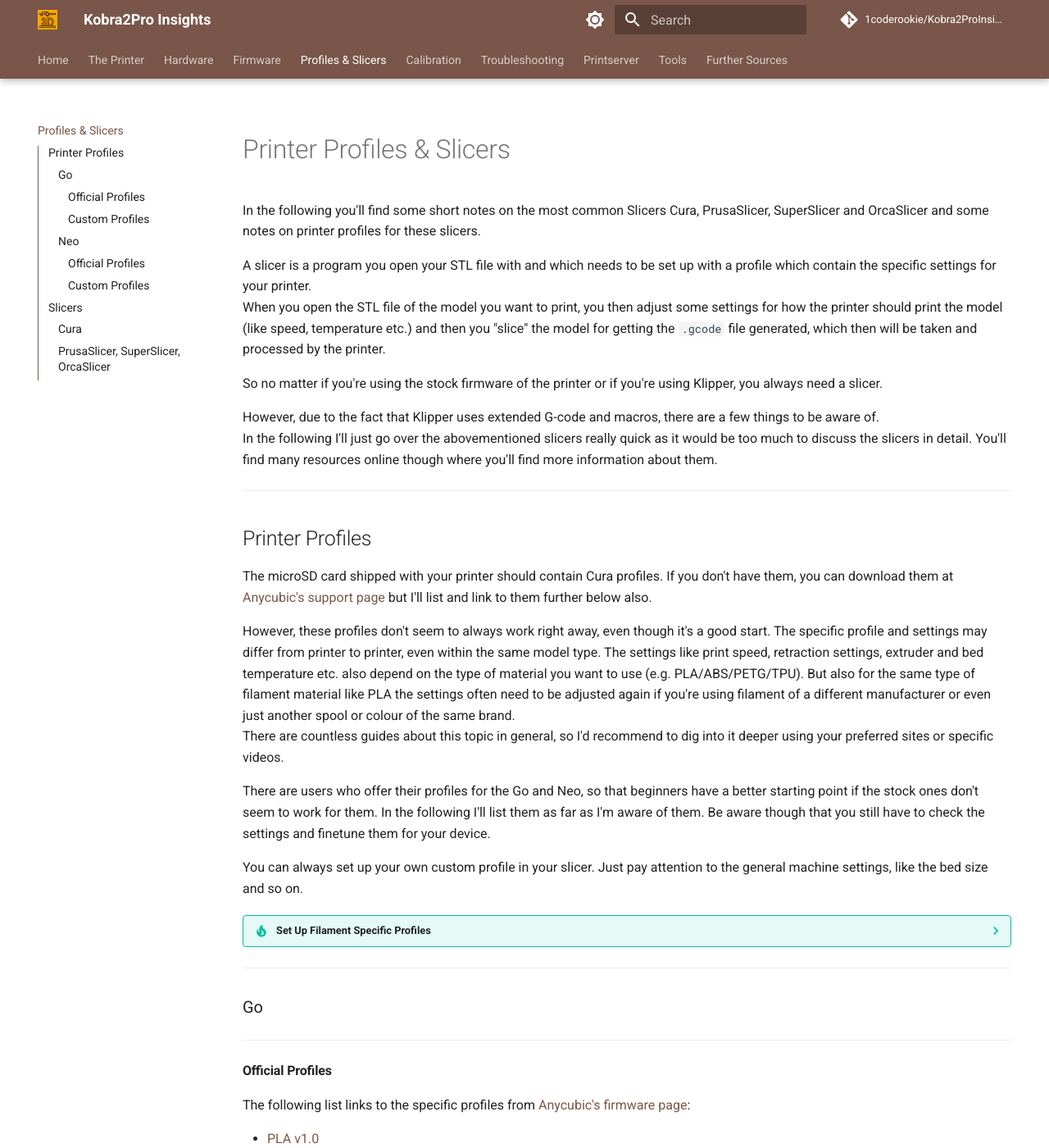
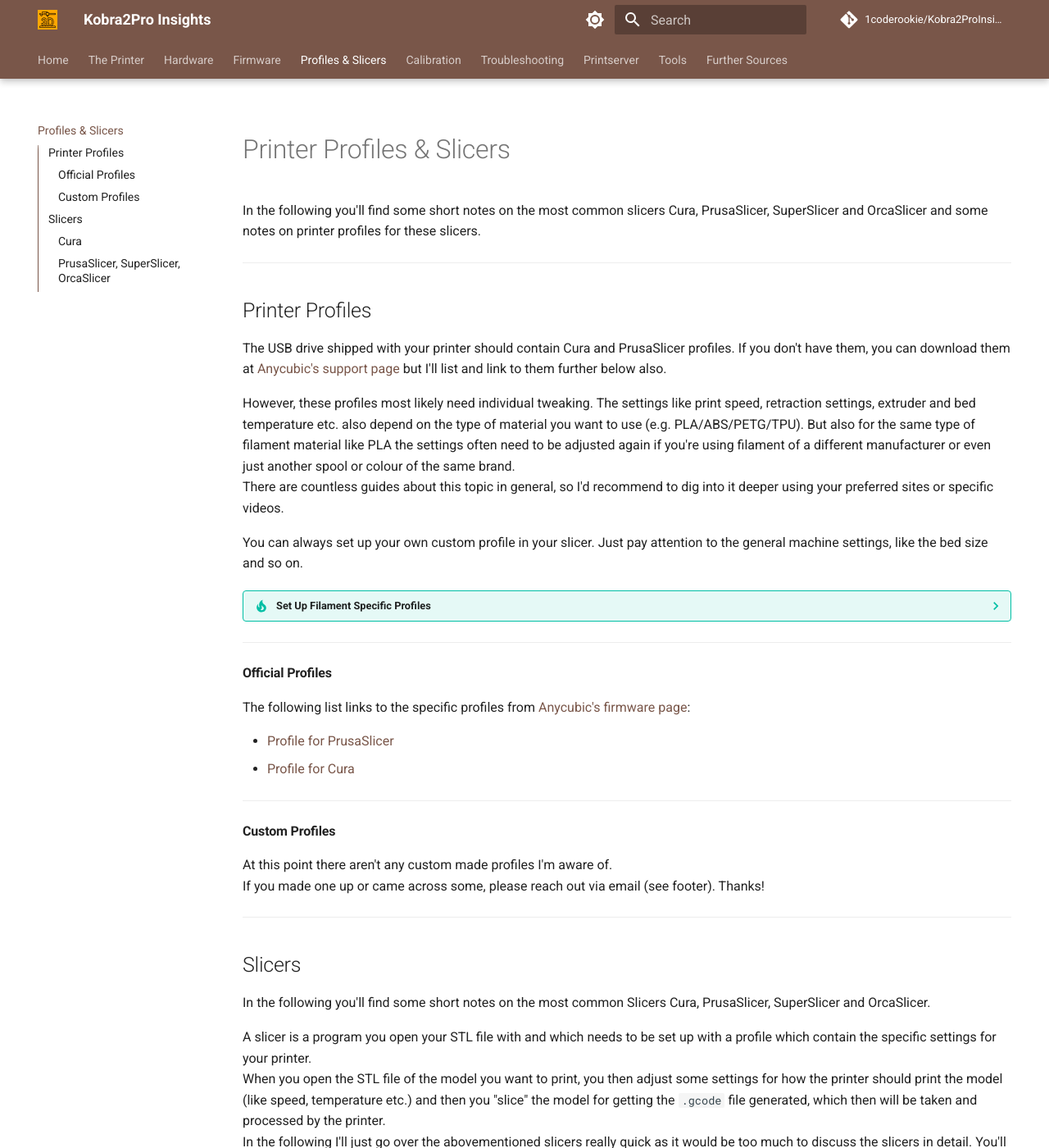
Before and after one commit to 1coderookie/Kobra2ProInsights, an MkDocs documentation site: the page built from docs/profiles.md, in a window 1280 px wide and 1400 px high. Shown: the whole window at 82% size. Built offline with MkDocs 1.6.1 and Material for MkDocs 9.7.7, drawn with Linux system fonts in a browser that asks for light colours; comment, search, counter and statistics services are not loaded; some of the changed text lies outside the part shown.

Commit message:
Update profiles.md

```diff
--- a/docs/profiles.md
+++ b/docs/profiles.md
@@ -3,27 +3,20 @@
 
 # Printer Profiles & Slicers
 
-In the following you'll find some short notes on the most common Slicers Cura, PrusaSlicer, SuperSlicer and OrcaSlicer and some notes on printer profiles for these slicers.
-
-A slicer is a program you open your STL file with and which needs to be set up with a profile which contain the specific settings for your printer.
-When you open the STL file of the model you want to print, you then adjust some settings for how the printer should print the model (like speed, temperature etc.) and then you "slice" the model for getting the `.gcode` file generated, which then will be taken and processed by the printer.
-
-So no matter if you're using the stock firmware of the printer or if you're using Klipper, you always need a slicer.
-
-However, due to the fact that Klipper uses extended G-code and macros, there are a few things to be aware of.
-In the following I'll just go over the abovementioned slicers really quick as it would be too much to discuss the slicers in detail. You'll find many resources online though where you'll find more information about them.
-
+In the following you'll find some short notes on the most common slicers Cura, PrusaSlicer, SuperSlicer and OrcaSlicer and some notes on printer profiles for these slicers.
 
 ---
 
 ## Printer Profiles
 
-The microSD card shipped with your printer should contain Cura profiles. If you don't have them, you can download them at [Anycubic's support page](https://www.anycubic.com/pages/firmware-software) but I'll list and link to them further below also.
+The USB drive shipped with your printer should contain Cura and PrusaSlicer profiles. If you don't have them, you can download them at [Anycubic's support page](https://www.anycubic.com/pages/firmware-software) but I'll list and link to them further below also.
 
-However, these profiles don't seem to always work right away, even though it's a good start. The specific profile and settings may differ from printer to printer, even within the same model type. The settings like print speed, retraction settings, extruder and bed temperature etc. also depend on the type of material you want to use (e.g. PLA/ABS/PETG/TPU). But also for the same type of filament material like PLA the settings often need to be adjusted again if you're using filament of a different manufacturer or even just another spool or colour of the same brand.
+However, these profiles most likely need individual tweaking. The settings like print speed, retraction settings, extruder and bed temperature etc. also depend on the type of material you want to use (e.g. PLA/ABS/PETG/TPU). But also for the same type of filament material like PLA the settings often need to be adjusted again if you're using filament of a different manufacturer or even just another spool or colour of the same brand.
 There are countless guides about this topic in general, so I'd recommend to dig into it deeper using your preferred sites or specific videos.
 
+<!--
 There are users who offer their profiles for the Go and Neo, so that beginners have a better starting point if the stock ones don't seem to work for them. In the following I'll list them as far as I'm aware of them. Be aware though that you still have to check the settings and finetune them for your device.
+-->
 
 You can always set up your own custom profile in your slicer. Just pay attention to the general machine settings, like the bed size and so on.
 
@@ -33,42 +26,14 @@
 
 ---
 
-### Go
-
----
-
 #### Official Profiles
 
 The following list links to the specific profiles from [Anycubic's firmware page](https://www.anycubic.com/pages/firmware-software):
 
- - [PLA v1.0](https://cdn.shopify.com/s/files/1/0245/5519/2380/files/Kobra_Go_suggested_parameters_for_PLA_V1.0.curaprofile?v=1669192042)
- - [ABS v1.0](https://cdn.shopify.com/s/files/1/0245/5519/2380/files/Kobra_Go_suggested_parameters_for_ABS_V1.0.curaprofile?v=1669192041)
- - [TPU v1.0](https://cdn.shopify.com/s/files/1/0245/5519/2380/files/Kobra_Go_suggested_parameters_for_TPU_V1.0.curaprofile?v=1669192041)
+ - [Profile for PrusaSlicer](https://drive.google.com/file/d/1ADX_Y6oFosKwoohzcw0gUPFc67n_XUub/view)
+ - [Profile for Cura](https://drive.google.com/file/d/1L8HTHHBkxd_eSJz3WYGwNHNZeaziyqqY/view)
 
----
-
-#### Custom Profiles
-
-The following list links to profiles provided by users which I became aware of:
-
-- @[natur3kid](https://github.com/natur3kid) offers a profile for PrusaSlicer for the Kobra **Go**: [https://github.com/natur3kid/PrusaSlicer_KobraGo](https://github.com/natur3kid/PrusaSlicer_KobraGo)
-
-
----
-
-### Neo
-
----
-
-#### Official Profiles
-
-The following list links to the specific profiles from [Anycubic's firmware page](https://www.anycubic.com/pages/firmware-software):
-
- - [PLA v1.0](https://cdn.shopify.com/s/files/1/0245/5519/2380/files/Kobra_Neo_Suggested_parameters_for_PLA_V1.curaprofile?v=1669192662)
- - [ABS v1.0](https://cdn.shopify.com/s/files/1/0245/5519/2380/files/Kobra_Neo_Suggested_parameters_for_ABS_V1.curaprofile?v=1669192662)
- - [TPU v1.0](https://cdn.shopify.com/s/files/1/0245/5519/2380/files/Kobra_Neo_Suggested_parameters_for_TPU_V1.curaprofile?v=1669192662)
- - [PETG v2.0](https://cdn.shopify.com/s/files/1/0245/5519/2380/files/Kobra_Neo_Suggested_parameters_for_PETG_V2.curaprofile?v=1669192662)
-
+<!--
 !!! warning "Don't Use Anycubic's Profile Right Away!"
 
     Watch out if you're going to use the profile of Anycubic, the *retraction distance is set to 6mm there*, which is *way* too much for the direct drive system of the **Neo**!
@@ -78,19 +43,27 @@
 !!! warning "Better Don't Print The Owl.gcode!"
 
     It's advisable to *not* print the owl.gcode example with the **Neo** which Anycubic provides. In there the retraction distance is also set to 6mm, which is *way* too much for the direct drive of the **Neo**! Even tho people reported a great quality of this owl when they printed it, it'll most likely lead to clogging.
+-->
 
 ---
 
 #### Custom Profiles
 
+At this point there aren't any custom made profiles I'm aware of.
+If you made one up or came across some, please reach out via email (see footer). Thanks!
+
+<!--
 The following list links to profiles provided by users which I became aware of:
-
- - @[sclebo05](https://github.com/sclebo05) offers profiles for different slicers for the Kobra **Neo**: [https://github.com/sclebo05/KobraNeoProfiles](https://github.com/sclebo05/KobraNeoProfiles)
+-->
 
 ---
 
 ## Slicers
 In the following you'll find some short notes on the most common Slicers Cura, PrusaSlicer, SuperSlicer and OrcaSlicer.
+
+A slicer is a program you open your STL file with and which needs to be set up with a profile which contain the specific settings for your printer.
+When you open the STL file of the model you want to print, you then adjust some settings for how the printer should print the model (like speed, temperature etc.) and then you "slice" the model for getting the `.gcode` file generated, which then will be taken and processed by the printer.
+In the following I'll just go over the abovementioned slicers really quick as it would be too much to discuss the slicers in detail. You'll find many resources online though where you'll find more information about them.
 If I find the time, I'll add some screenshots as well, but I suggest to read around the web a bit for further information for the specific slicer you want to use or you're interested in. There are many comprehensive YouTube videos out there about this topic as well.
 
 ---
```
